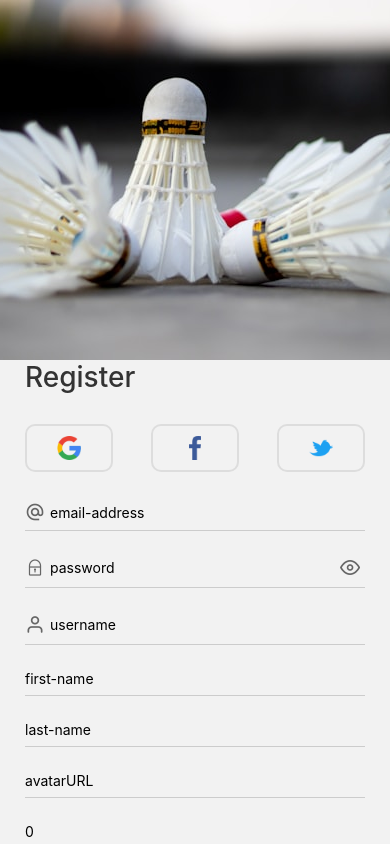
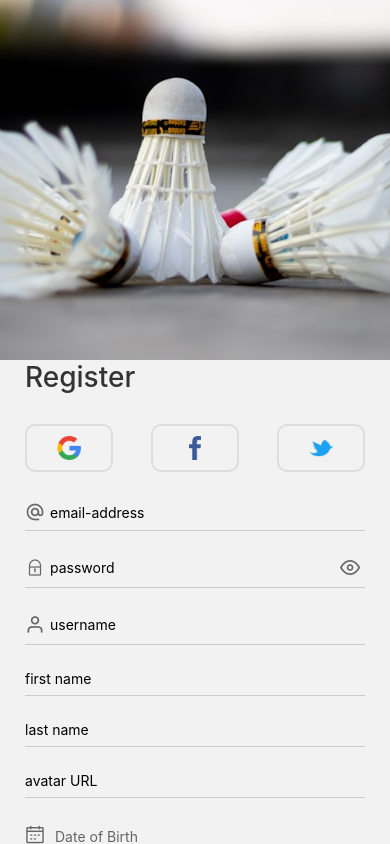
Before and after one commit to ZoleeG/KickOffCrew-frontend, a React Native app: screen /RegistrationScreen in a window 390 px wide. Built offline with nearby package versions, Linux system fonts and the light colour scheme; no server answers.

Commit message:
reintroducing spinner datepicker plus adding dropdown for interests

```diff
--- a/package.json
+++ b/package.json
@@ -28,7 +28,8 @@
     "react-native-screens": "3.31.1",
     "react-native-snap-carousel": "^3.9.1",
     "react-native-svg": "15.2.0",
-    "react-native-svg-transformer": "^1.4.0"
+    "react-native-svg-transformer": "^1.4.0",
+    "@react-native-picker/picker": "2.7.5"
   },
   "devDependencies": {
     "@babel/core": "^7.20.0"
--- a/src/components/RegistrationScreen.js
+++ b/src/components/RegistrationScreen.js
@@ -1,4 +1,4 @@
-import React, { useState } from "react";
+import React, { useState, useRef } from "react";
 import {
   View,
   Text,
@@ -7,7 +7,6 @@ import {
   TextInput,
   ActivityIndicator,
   ScrollView,
-  StyleSheet,
 } from "react-native";
 
 import { SafeAreaView } from "react-native-safe-area-context";
@@ -18,6 +17,8 @@ import { createUserWithEmailAndPassword } from "firebase/auth";
 import CustomButton from "./CustomButton";
 import { postUser } from "../../utils/ApiRequests";
 import { Feather } from "@expo/vector-icons";
+import { Picker } from "@react-native-picker/picker";
+import { DateTimePickerAndroid } from "@react-native-community/datetimepicker";
 
 function RegistrationScreen({ navigation }) {
   const [hidePassword, setHidePassword] = useState(true);
@@ -39,6 +40,47 @@ function RegistrationScreen({ navigation }) {
   const [lastNameError, setLastNameError] = useState("");
   const [ageError, setAgeError] = useState();
   const [interestsError, setInterestsError] = useState("");
+
+  const [date, setDate] = useState(new Date(1598051730000));
+  const [dobLabel, setdobLabel] = useState("Date of Birth");
+
+  function getAge(dateString) {
+    const today = new Date();
+    const birthDate = new Date(dateString);
+    const age = today.getFullYear() - birthDate.getFullYear();
+    const m = today.getMonth() - birthDate.getMonth();
+    if (m < 0 || (m === 0 && today.getDate() < birthDate.getDate())) {
+        age--;
+    }
+    return age;
+}
+
+  const onChange = (event, selectedDate) => {
+    const currentDate = selectedDate;
+    setDate(currentDate);
+    setdobLabel(currentDate.toLocaleDateString())
+    setAge(getAge(currentDate))
+  };
+
+  const showMode = (currentMode) => {
+    DateTimePickerAndroid.open({
+      value: date,
+      onChange,
+      mode: currentMode,
+      display: "spinner",
+      is24Hour: true,
+      maximumDate: new Date("2010-01-01"),
+      minimumDate: new Date("1920-01-01"),
+    });
+  };
+
+  const showDatepicker = () => {
+    showMode("date");
+  };
+
+  const showTimepicker = () => {
+    showMode("time");
+  };
 
   const signUp = async () => {
     setEmailError("");
@@ -286,7 +328,7 @@ function RegistrationScreen({ navigation }) {
             <TextInput
               style={{ flex: 1 }}
               value={first_name}
-              placeholder={"first-name"}
+              placeholder={"first name"}
               onChangeText={(text) => setFirst_name(text)}
             />
             {{ firstNameError } && (
@@ -305,7 +347,7 @@ function RegistrationScreen({ navigation }) {
             <TextInput
               value={last_name}
               style={{ flex: 1 }}
-              placeholder="last-name"
+              placeholder="last name"
               onChangeText={(text) => setLast_name(text)}
             />
             {{ lastNameError } && (
@@ -324,9 +366,30 @@ function RegistrationScreen({ navigation }) {
             <TextInput
               style={{ flex: 1 }}
               value={avatar_url}
-              placeholder={"avatarURL"}
+              placeholder={"avatar URL"}
               onChangeText={(text) => setAvatar_url(text)}
             />
+          </View>
+          <View
+            style={{
+              flexDirection: "row",
+              borderBottomColor: "#ccc",
+              borderBottomWidth: 1,
+              paddingBottom: 8,
+              marginBottom: 30,
+            }}
+          >
+            <AntDesign
+              name="calendar"
+              size={20}
+              color="#666"
+              style={{ marginRight: 5 }}
+            />
+            <TouchableOpacity onPress={showDatepicker} title="Date of Birth">
+              <Text style={{ color: "#666", marginLeft: 5, marginTop: 5 }}>
+                {dobLabel}
+              </Text>
+            </TouchableOpacity>
           </View>
           <View
             style={{
@@ -337,30 +400,68 @@ function RegistrationScreen({ navigation }) {
               marginBottom: 25,
             }}
           >
-            <TextInput
-              keyboardType="numeric"
-              style={{ flex: 1 }}
-              value={age}
-              placeholder={"age"}
-              onChangeText={(text) => setAge(text)}
-            />
+            <Text style={{ color: "#666", marginLeft: 5, marginTop: 5 }}>Age: {age}</Text>
             {{ ageError } && <Text style={{ color: "red" }}>{ageError}</Text>}
           </View>
+
           <View
             style={{
-              flexDirection: "row",
               borderBottomColor: "#ccc",
               borderBottomWidth: 1,
               paddingBottom: 8,
               marginBottom: 25,
             }}
           >
-            <TextInput
-              style={{ flex: 1 }}
-              value={interests}
-              placeholder={"interests"}
-              onChangeText={(text) => setInterests(text)}
-            />
+            <Picker
+              style={{
+                color: "#666",
+                fontSize: 12,
+              }}
+              selectedValue={interests}
+              onValueChange={(itemValue, itemIndex) => setInterests(itemValue)}
+            >
+              <Picker.Item
+                style={{
+                  color: "#ccc",
+                  fontSize: 16,
+                }}
+                label="select interests from list"
+                value=""
+              />
+              <Picker.Item
+                style={{
+                  color: "#666",
+                  fontSize: 16,
+                }}
+                label="badminton"
+                value="badminton"
+              />
+              <Picker.Item
+                style={{
+                  color: "#666",
+                  fontSize: 16,
+                }}
+                label="basketball"
+                value="basketball"
+              />
+              <Picker.Item
+                style={{
+                  color: "#666",
+                  fontSize: 16,
+                }}
+                label="golf"
+                value="golf"
+              />
+              <Picker.Item
+                style={{
+                  color: "#666",
+                  fontSize: 16,
+                }}
+                label="all of the above"
+                value="badminton, basketball, golf"
+              />
+            </Picker>
+
             {{ interestsError } && (
               <Text style={{ color: "red" }}>{interestsError}</Text>
             )}
```
Also changed, not shown: 1 other file (tests, documents, lock files or other folders).
